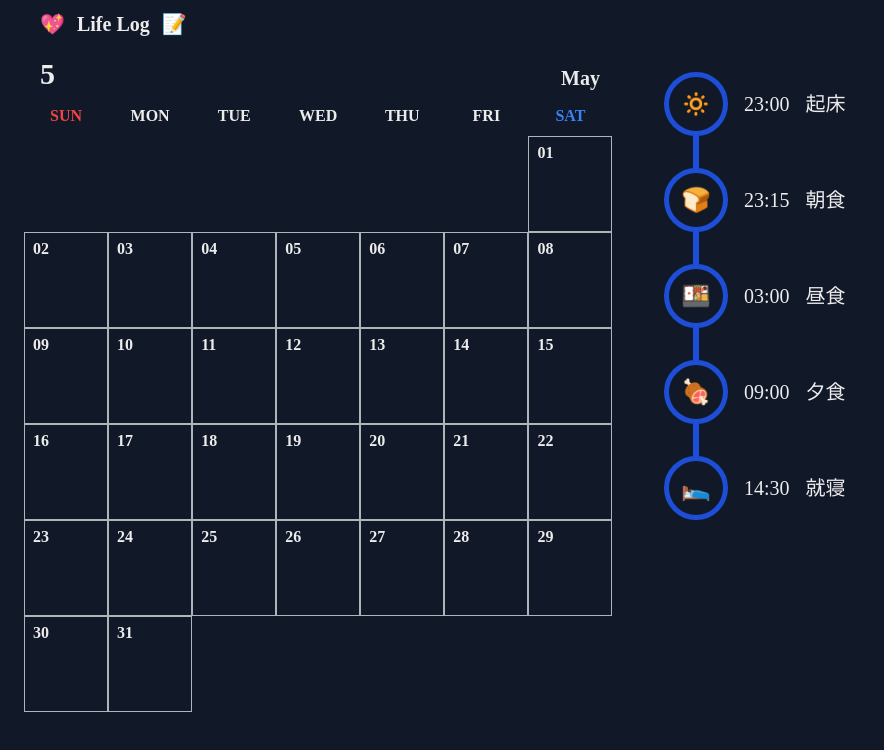
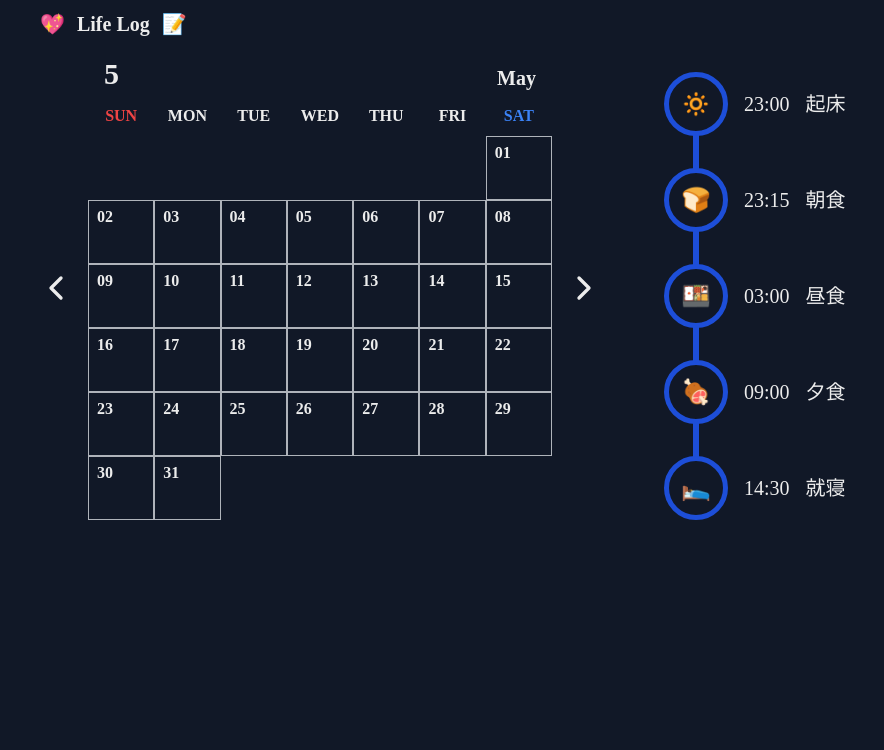
Before and after one commit to ryo-is/life-log, a Vue app: page / in a window 1280 px wide. Shown: the top 750 px of the page, without its empty margins (0-884 px from the left). Built offline with nearby package versions, Linux system fonts and the light colour scheme.

Commit message:
change date

```diff
--- a/src/components/widgets/calendar.vue
+++ b/src/components/widgets/calendar.vue
@@ -1,13 +1,28 @@
 <template>
+  <div class="flex">
+    <div class="flex items-center cursor-pointer px-3" @click="decrementDate">
+      <svg
+        class="h-10 w-10"
+        viewBox="0 0 24 24"
+        fill="none"
+        stroke="currentColor"
+        stroke-width="2"
+        stroke-linecap="round"
+        stroke-linejoin="round"
+      >
+        <polyline points="15 18 9 12 15 6" />
+      </svg>
+    </div>
+    <div class="w-full">
       <div class="mb-3 flex px-4 justify-between">
-    <div class="text-3xl font-bold">{{ nowMonth + 1 }}</div>
+        <div class="text-3xl font-bold">{{ calendarItems.nowMonth + 1 }}</div>
         <div class="text-xl font-bold flex items-end">
-      <div>{{ monthItems[nowMonth] }}</div>
+          <div>{{ calendarItems.monthItems[calendarItems.nowMonth] }}</div>
         </div>
       </div>
-  <div class="calendar-wrap flex flex-wrap h-full">
+      <div class="calendar-wrap flex flex-wrap h-full content-start">
         <div
-      v-for="(item, index) in dayItems"
+          v-for="(item, index) in calendarItems.dayItems"
           :key="item"
           class="calendar-item pb-2 font-semibold"
           :class="{ 'text-red-500': index === 0, 'text-blue-500': index === 6 }"
@@ -17,12 +32,14 @@
         <div
           class="
             calendar-item
+            date-item
             border-gray-200 border-opacity-75 border
-        h-1/5
             relative
           "
-      :class="{ 'opacity-0': nowMonth !== item.date.get('M') }"
-      v-for="item in calendarItems"
+          :class="{
+            'opacity-0': calendarItems.nowMonth !== item.date.get('M'),
+          }"
+          v-for="item in calendarItems.dateItems"
           :key="item.date.format('MM-DD')"
         >
           <div class="absolute top-1 left-2 font-bold">
@@ -30,25 +47,59 @@
           </div>
         </div>
       </div>
+    </div>
+    <div class="flex items-center cursor-pointer px-3" @click="incrementDate">
+      <svg
+        class="h-10 w-10"
+        viewBox="0 0 24 24"
+        fill="none"
+        stroke="currentColor"
+        stroke-width="2"
+        stroke-linecap="round"
+        stroke-linejoin="round"
+      >
+        <polyline points="9 18 15 12 9 6" />
+      </svg>
+    </div>
+  </div>
 </template>
 
 <script lang="ts">
-import { defineComponent } from 'vue';
+import { computed, defineComponent, ref } from 'vue';
 import { genCalendarItems } from '@/scripts/day';
+import dayjs from 'dayjs';
 
 export default defineComponent({
   name: 'calendar',
   setup() {
-    const { nowMonth, calendarItems, dayItems, monthItems } =
-      genCalendarItems();
+    const baseDate = ref(dayjs());
+    const calendarItems = computed(() => genCalendarItems(baseDate.value));
 
-    return { nowMonth, calendarItems, dayItems, monthItems };
+    const incrementDate = () => {
+      console.log(baseDate);
+      baseDate.value = dayjs(baseDate.value).add(1, 'M');
+    };
+    const decrementDate = () => {
+      baseDate.value = dayjs(baseDate.value).subtract(1, 'M');
+    };
+
+    return {
+      baseDate,
+      calendarItems,
+      incrementDate,
+      decrementDate,
+    };
   },
 });
 </script>
 
 <style lang="scss" scoped>
 .calendar-item {
-  width: 14.2%;
+  display: block;
+  width: 14.285%;
+
+  &.date-item {
+    height: 64px;
+  }
 }
 </style>
--- a/src/scripts/day.ts
+++ b/src/scripts/day.ts
@@ -1,5 +1,5 @@
 import dayjs from 'dayjs';
-type CalendarItem = {
+type DateItem = {
   date: dayjs.Dayjs;
 };
 export const formatDate = (date: string, format: string) => {
@@ -27,9 +27,9 @@ export const genCalendarItems = (base: dayjs.Dayjs = dayjs()) => {
   const firstDay = base.startOf('M').get('d');
   const calendarItemNumber = lastDate + firstDay;
   const startDate = base.startOf('M').subtract(firstDay, 'd');
-  const calendarItems: CalendarItem[] = [];
+  const dateItems: DateItem[] = [];
   for (let i = 0; i < calendarItemNumber; i++) {
-    calendarItems.push({ date: startDate.add(i, 'd') });
+    dateItems.push({ date: startDate.add(i, 'd') });
   }
-  return { nowMonth, calendarItems, dayItems, monthItems };
+  return { nowMonth, dateItems, dayItems, monthItems };
 };
--- a/src/views/Home.vue
+++ b/src/views/Home.vue
@@ -1,5 +1,5 @@
 <template>
-  <div class="home flex flex-wrap pt-2">
+  <div class="home flex flex-wrap pt-2 items-start">
     <div class="calendar w-1/2 px-6">
       <suspense>
         <template #default>
```
Lines whose indentation alone changed are shown as unchanged.
